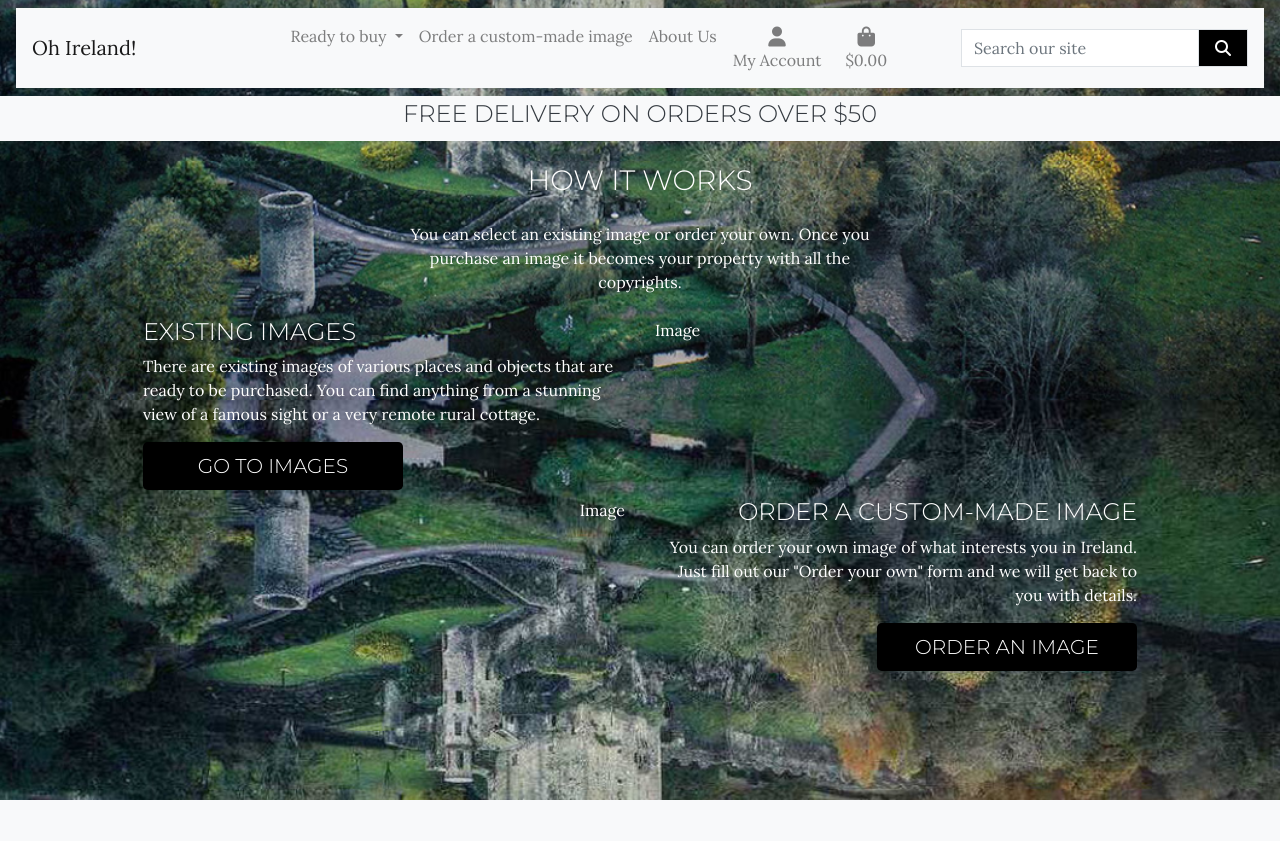
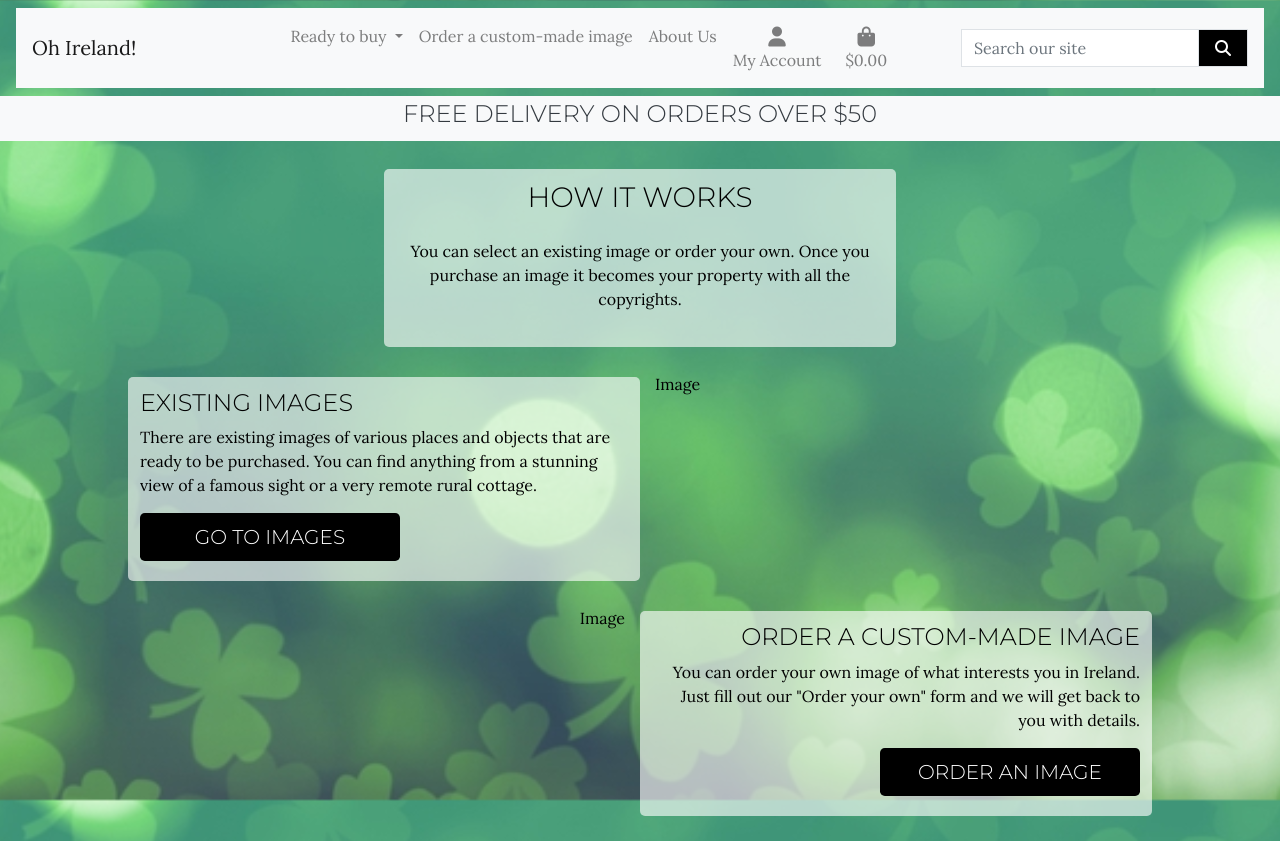
Before and after one commit to olga-od-ua/hello_ireland, a Django app: page / in a window 1280 px wide. Before the commit the page ends 800 px from the top, so only its background shows below. Run offline with Django 3.2, Linux system fonts and the light colour scheme; some libraries are stand-ins or nearby versions.

Commit message:
Add home page background image and text-boxes styling

```diff
--- a/home/templates/home/index.html
+++ b/home/templates/home/index.html
@@ -12,7 +12,7 @@
 {% block content %}
     <div class="container">
         <div class="row justify-content-center">
-            <div class="col-md-6 justify-content-center">
+            <div class="col-md-6 justify-content-center bg-col">
                 <h3 class="text-center">How it works</h3>
                 <div class="my-4 text-center">
                     <p>You can select an existing image or order your own. Once you purchase an image it becomes your property with all the copyrights.</p>
@@ -20,7 +20,7 @@
             </div>
         </div>
         <div class="row">
-            <div class="col col-sm-6 text-left">
+            <div class="col col-sm-6 text-left bg-col">
                 <h4>Existing Images</h4>
                 <p>There are existing images of various places and objects that are ready to be purchased. You can find anything from a stunning view of a famous sight or a very remote rural cottage.</p>
                 <div>
@@ -37,7 +37,7 @@
             <div class="col col-sm-6 text-right">
                 Image
             </div>
-            <div class="col col-sm-6 text-right">
+            <div class="col col-sm-6 text-right bg-col">
                 <h4>Order a custom-made image</h4>
                 <p>You can order your own image of what interests you in Ireland. Just fill out our "Order your own" form and we will get back to you with details.</p>
                 <div>
--- a/static/css/base.css
+++ b/static/css/base.css
@@ -3,10 +3,10 @@ html {
 }
 
 body {
-    background: url('/media/bc4-mirror.png') no-repeat center center fixed; /* temporary image for testing */
+    background: url('/media/irish_bg_2.jpeg') no-repeat center center fixed; /* temporary image for testing */
     background-size: cover;
     height: calc(100vh - 164px);
-    color: white;
+    color: black;
     font-family: 'Lora', serif;
 }
 
@@ -15,6 +15,15 @@ h1, h2, h3, h4, h5, h6, .category-badge {
     font-weight: 300;
     text-transform: uppercase;
    }
+
+
+.bg-col {
+    background-color: rgba(255, 255, 255, 0.623) !important;
+    border-radius: 5px;
+    padding: 12px;
+    margin-top: 5px;
+    margin-bottom: 25px;
+}
 
 /* from Bulma */
 .icon {
```
Also changed, not shown: media/irish_bg_2.jpeg (added), media/irish_bg_3.jpeg (added).
